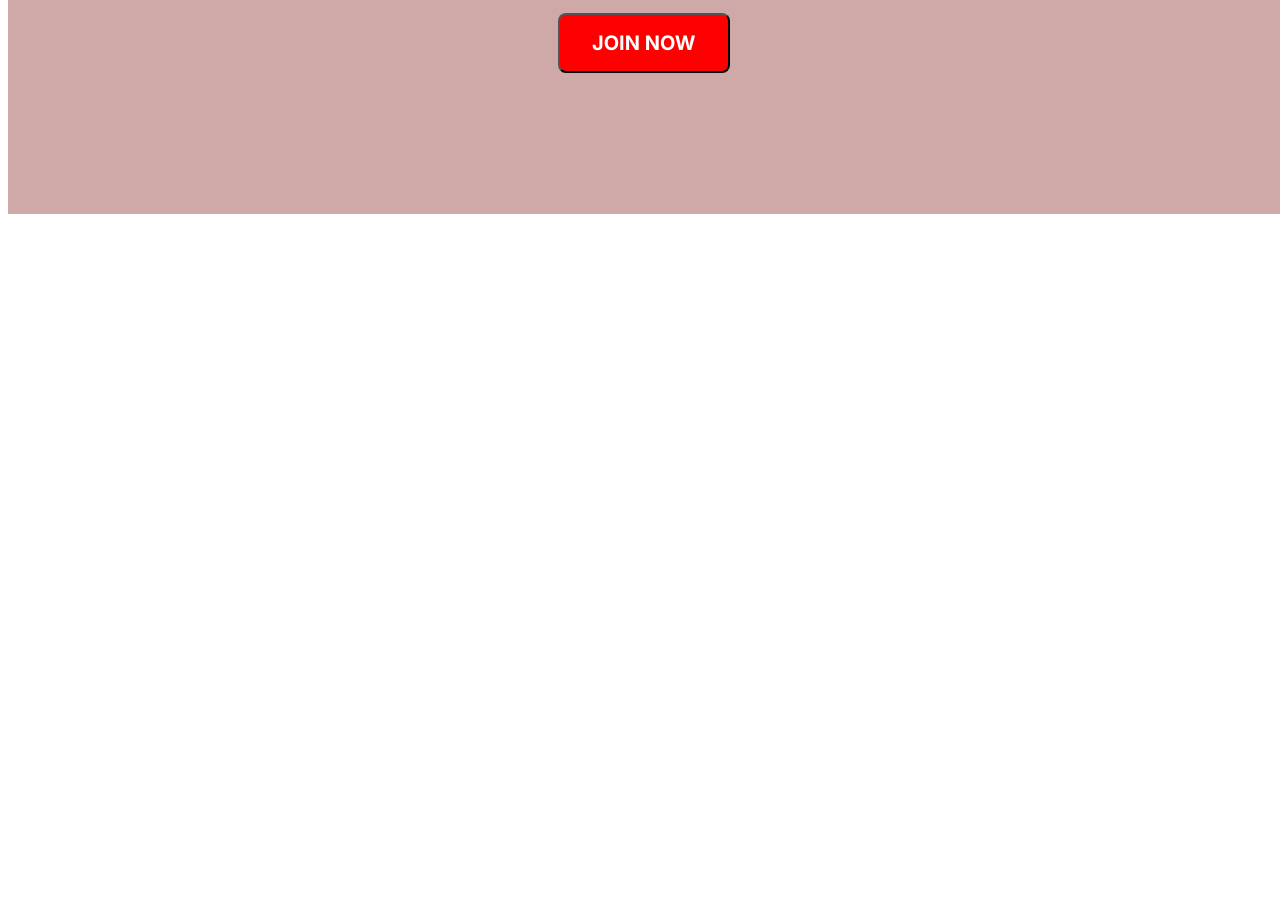
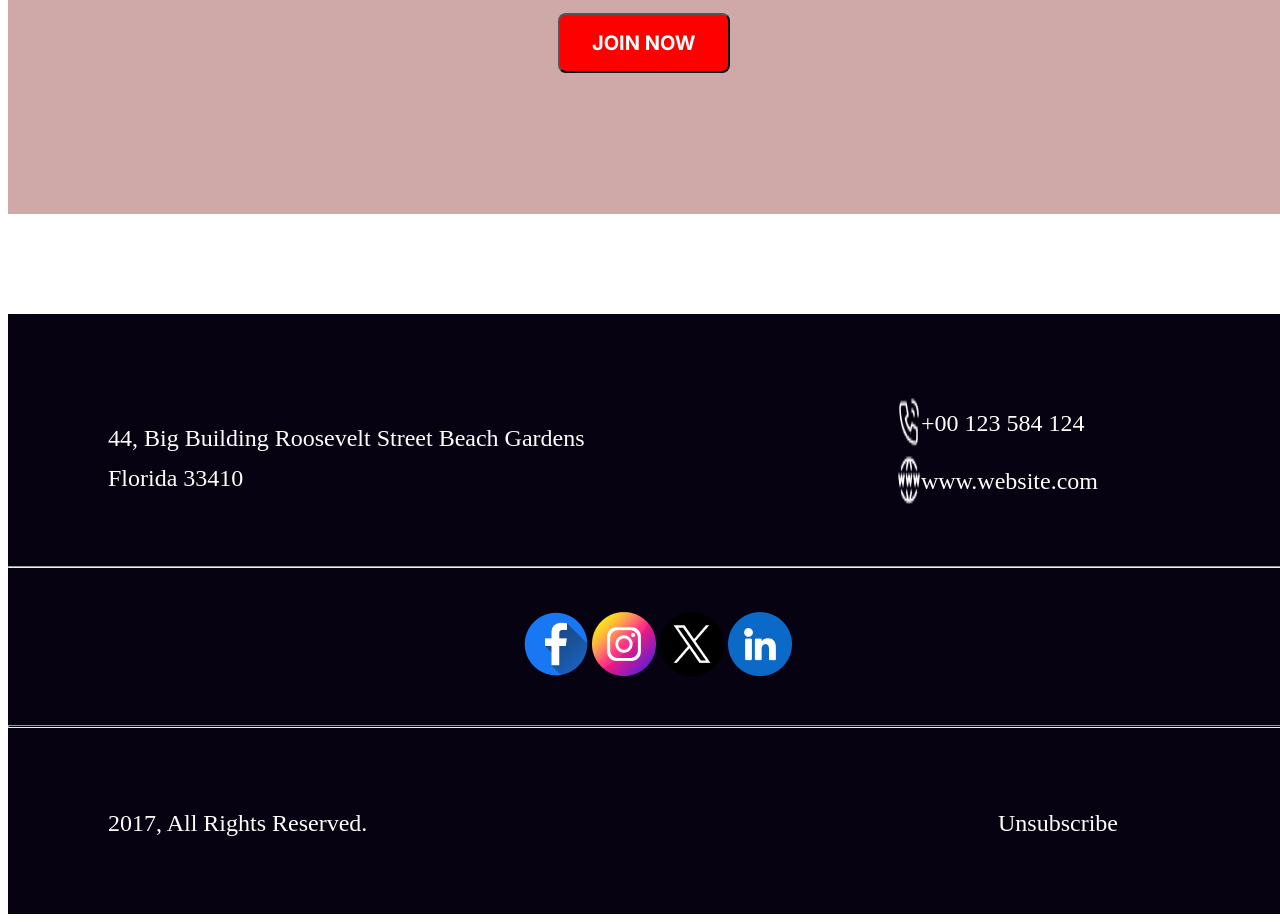
Before and after one commit to masud01870/first-new-year-mission, a plain HTML site: page index.html in a window 1280 px wide. Shown: the part 2430-3352 px from the top of the page. Before the commit the page ends 2718 px from the top, so only its background shows below. Drawn offline with Linux system fonts and the light colour scheme.

Commit message:
added footer

```diff
--- a/index.html
+++ b/index.html
@@ -57,12 +57,48 @@
                 <p><span class="time">Time: </span>Evening 7.30 pm to 12.30 am</p>
                     <button class="buttons">Join Now</button>
             </div>
+        </article>
 
-        </article>
     </main>
+
     <footer>
+        <div class="contact">
+            <div class="addres-and-phone">
+                <p class="addres">44, Big Building Roosevelt Street
+                    Beach Gardens Florida 33410</p>
+                <div class="phone">
+                    <div class="number">
+                        <img src="resources/Call.png" alt="">
+                        <p>+00 123 584 124</p>
+                    </div>
+                    <div class="website">
+                        <img src="resources/Website.png" alt="">
+                        <p>www.website.com</p>
+                    </div>
+                </div>
+            </div>
+            <br>
+            <br>
+            <hr>
+            <br>
+            <br>
+            <div class="link">
+                <img src="resources/Facebook.png" alt="">
+                <img src="resources/Instagram.png" alt="">
+                <img src="resources/Twitter.png" alt="">
+                <img src="resources/Linkedin.png" alt="">
+            </div>
+            <br>
+            <br>
+            <hr>
+            <div class="final-footer">
+                <p>2017, All Rights Reserved.</p>
+                <p>Unsubscribe</p>
+            </div>
+        </div>
 
     </footer>
+
 </body>
 
 </html>
--- a/styles/style.css
+++ b/styles/style.css
@@ -1,4 +1,8 @@
 @import url('https://fonts.googleapis.com/css2?family=Inter:wght@200;300;400;500;600;700&display=swap');
+
+
+/* header */
+
 
 header {
     margin: 0%;
@@ -178,6 +182,8 @@ header {
 
 }
 
+/* main */
+
 article {
     background-color: rgb(207, 168, 168);
     margin: auto;
@@ -229,3 +235,66 @@ article {
     border-radius: 8px;
     background: #F00;
 }
+
+
+/* footer */
+
+.contact {
+    background-color: #070211;
+    width: 1300px;
+    height: 600px;
+    margin:auto;
+}
+
+.contact hr {
+    width: 1300px;
+    height: 0.5px;
+}
+
+.addres-and-phone {
+    margin: 100px 130px 0px 100px;
+}
+
+.addres {
+    color: #FFF;
+    font-size: 24px;
+    font-weight: 500;
+    line-height: 40px;
+}
+
+
+.number,
+.website {
+    display: flex;
+    color: #FFF;
+    font-size: 24px;
+    font-weight: 400;
+    line-height: 10px
+}
+
+.addres-and-phone {
+    display: flex;
+    justify-content: space-between;
+    padding-top: 80px;
+    padding-right: 80px;
+    padding-bottom: 0px;
+}
+
+.addres-and-phone>p {
+    padding-right: 280px;
+}
+
+.link {
+    text-align: center;
+}
+
+.final-footer {
+    display: flex;
+    justify-content: space-between;
+    color: #FFF;
+    font-size: 24px;
+    font-weight: 500;
+    padding-left: 100px;
+    padding-right: 190px;
+    padding-top:50px;
+}
```
